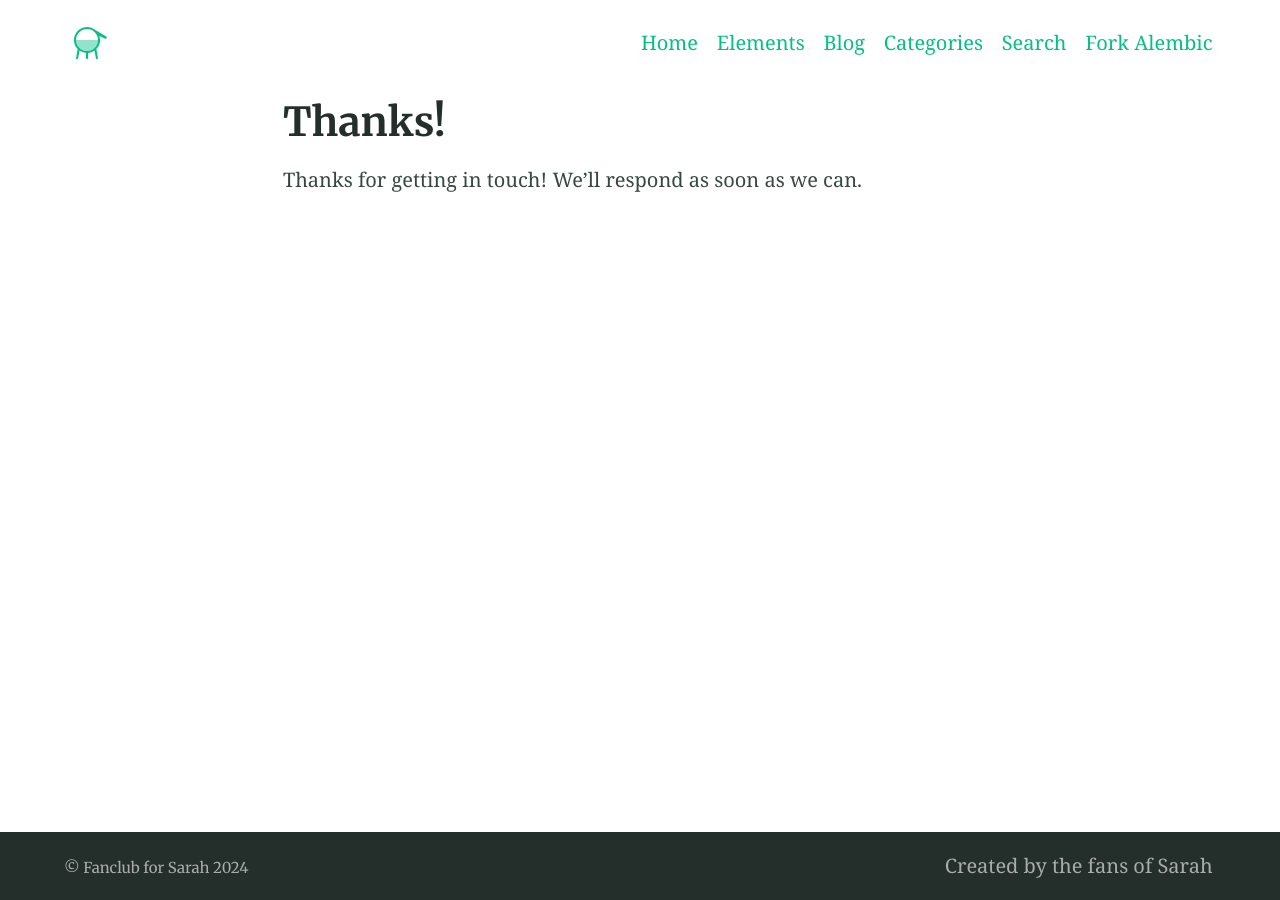
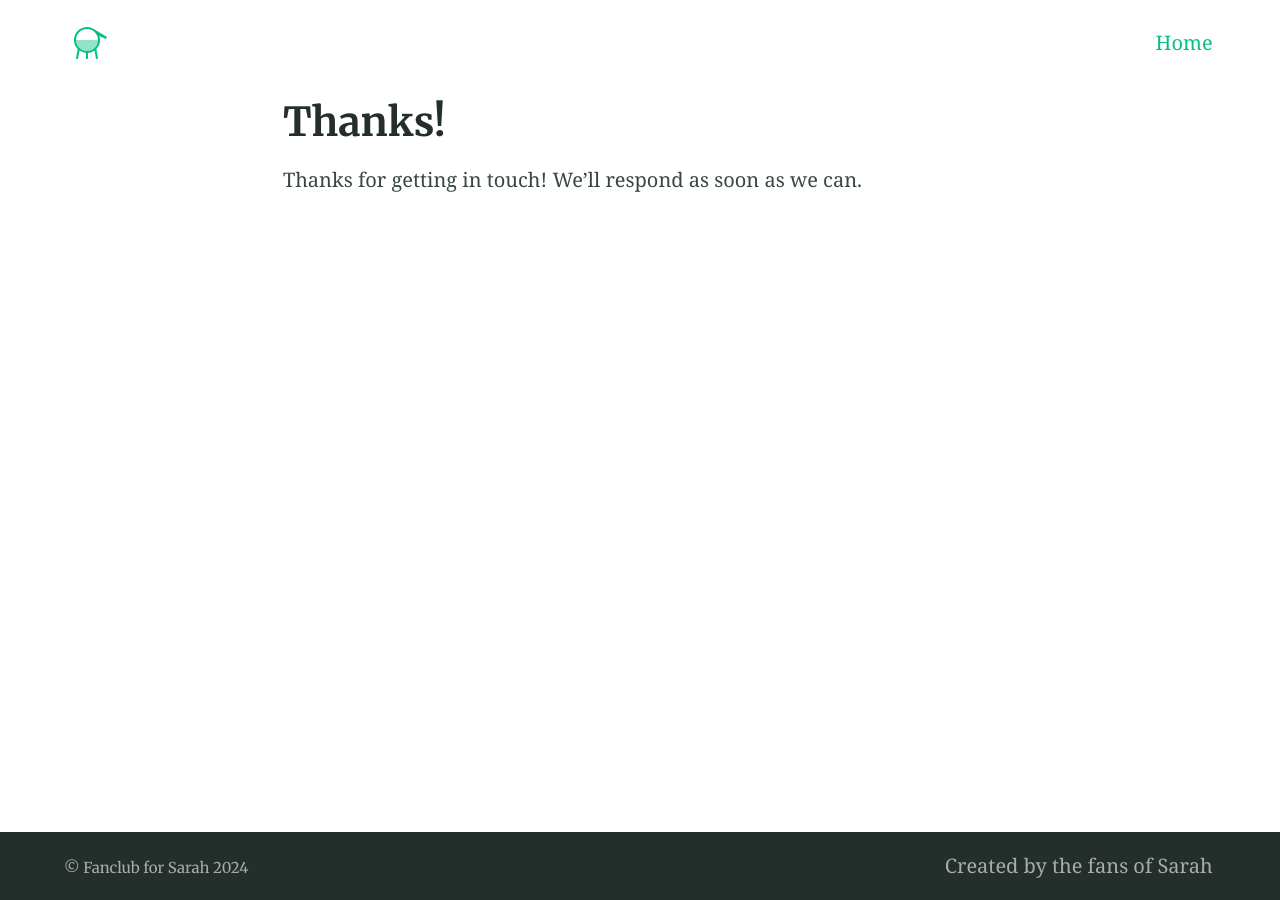
Before and after one commit to Sarah-fan-club/sarah-fan-club.github.io, a Jekyll site: the page built from thanks.md, in a window 1280 px wide. Built offline with Jekyll 4.4.1, drawn with Linux system fonts in a browser that asks for light colours; part of the change alters nothing that is shown.

Commit message:
Update _config.yml

```diff
--- a/_config.yml
+++ b/_config.yml
@@ -119,16 +119,16 @@ favicons: # Favicons are also used in the manifest file. Syntax is 'size: path'
 navigation_header:
 - title: Home
   url: /
-- title: Elements
-  url: /elements/
-- title: Blog
-  url: /blog/
-- title: Categories
-  url: /categories/
-- title: Search
-  url: /search/
-- title: Fork Alembic
-  url: https://github.com/daviddarnes/alembic
+# - title: Elements
+#   url: /elements/
+# - title: Blog
+#   url: /blog/
+# - title: Categories
+#   url: /categories/
+# - title: Search
+#   url: /search/
+# - title: Fork Alembic
+#   url: https://github.com/daviddarnes/alembic
 
 navigation_footer:
 - title: Created by the fans of Sarah
```
